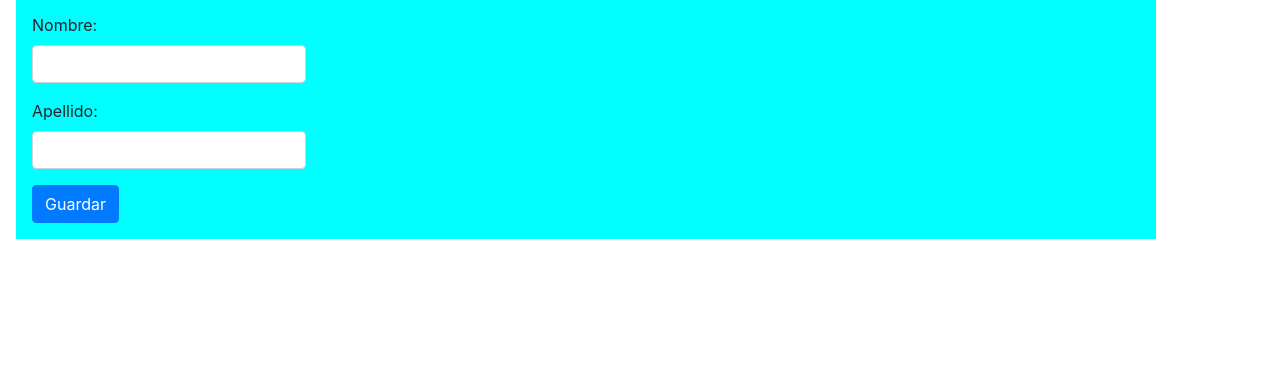
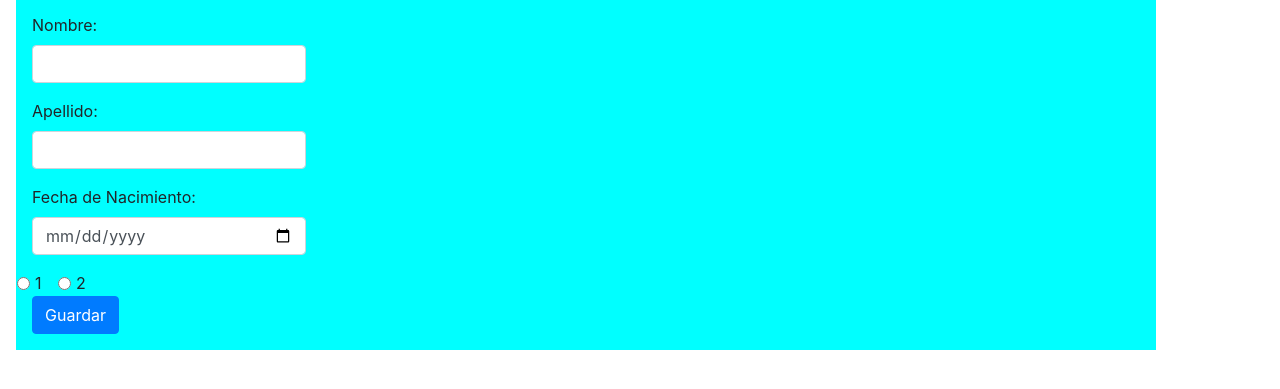
Before and after one commit to RicardoRuizLatorre/Actividad_04-BIT, a plain HTML site: page index.html in a window 1280 px wide. Shown: the part 161-550 px from the top of the page. Drawn offline with nearby package versions, Linux system fonts and the light colour scheme; some packages are replaced by stand-ins of ours; a script that the page names is missing.

Commit message:
Se agregan input Fecha de nacimiento y Genero

```diff
--- a/index.html
+++ b/index.html
@@ -40,6 +40,24 @@
               <label for="apellido">Apellido:</label>
               <input type="text" class="form-control" id="idApellido">
             </div>
+
+            <!-- Input del Fecha de Nacimiento -->
+            <div class="form-group col-12">
+              <label for="fechaDeNacimiento">Fecha de Nacimiento:</label>
+              <input type="date" class="form-control" id="idFechaNacimiento">
+            </div>
+
+
+            <!-- Genero -->
+            <div class="form-check form-check-inline">
+              <input class="form-check-input" type="radio" name="inlineRadioOptions" id="inlineRadio1" value="option1">
+              <label class="form-check-label" for="inlineRadio1">1</label>
+            </div>
+            <div class="form-check form-check-inline">
+              <input class="form-check-input" type="radio" name="inlineRadioOptions" id="inlineRadio2" value="option2">
+              <label class="form-check-label" for="inlineRadio2">2</label>
+            </div>
+
           </form>
 
           <div class="col-12">
```
